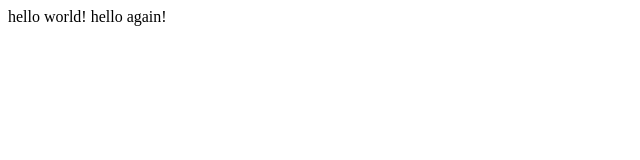
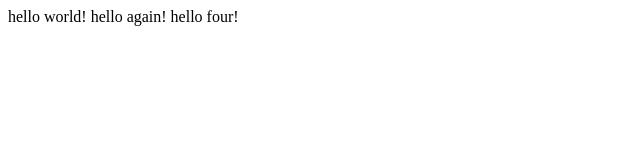
Before and after one commit to Arihant2001/lecture0, a plain HTML site: page hello.html in a window 1280 px wide. Shown: the full height of the page, 0-640 px from the left. Drawn offline with Linux system fonts and the light colour scheme.

Commit message:
Update hello.html

```diff
--- a/hello.html
+++ b/hello.html
@@ -5,6 +5,6 @@
 
     </head>
     <body>
-        hello world! hello again!
+        hello world! hello again! hello four!
     </body>
 </html>
```
